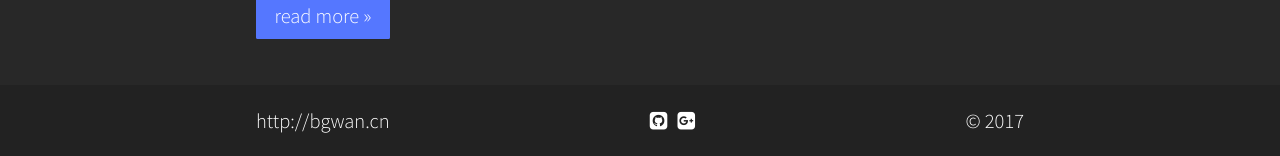
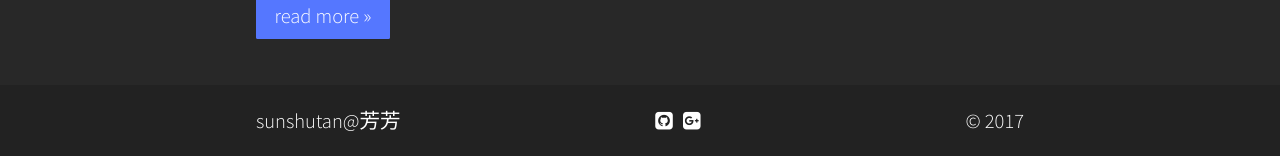
Before and after one commit to qydq/qydq.github.io, a Jekyll site: the page index.html, which Jekyll copies as it is, in a window 1280 px wide. Shown: the part 1030-1186 px from the top of the page. Built offline with Jekyll 4.4.1, drawn with Linux system fonts in a browser that asks for light colours; some web fonts are replaced.

Commit message:
Update index.html

```diff
--- a/index.html
+++ b/index.html
@@ -60,7 +60,7 @@
 
 
 <footer>
-  <span><a href="http://likeme">http://bgwan.cn</a></span>
-  <span><a href="https://github.com/qydq/"><i class="fa fa-github-square"></i></a><a href="https://plus.google.com/111357045355121677637"><i class="fa fa-google-plus-square"></i></a><a href="http://weibo.com/u/3815959533/"><i class="fa fa-weibo-square"></i></a></span>
+  <span><a href="http://likeme">sunshutan@芳芳</a></span>
+  <span><a href="https://plus.google.com/111357045355121677637"><i class="fa fa-github-square"></i></a><a href="https://plus.google.com/111357045355121677637"><i class="fa fa-google-plus-square"></i></a><a href="http://weibo.com/u/3815959533/"><i class="fa fa-weibo-square"></i></a></span>
   <span>© 2017</span>
 </footer>
```
